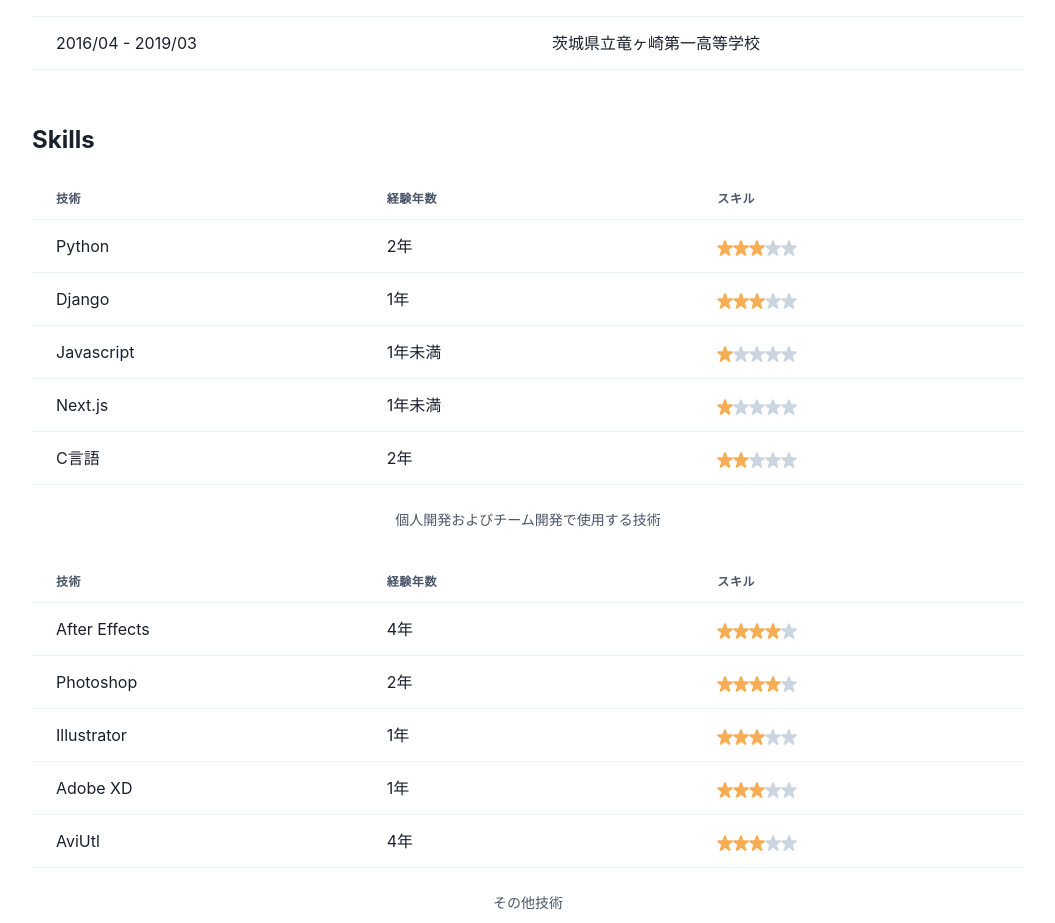
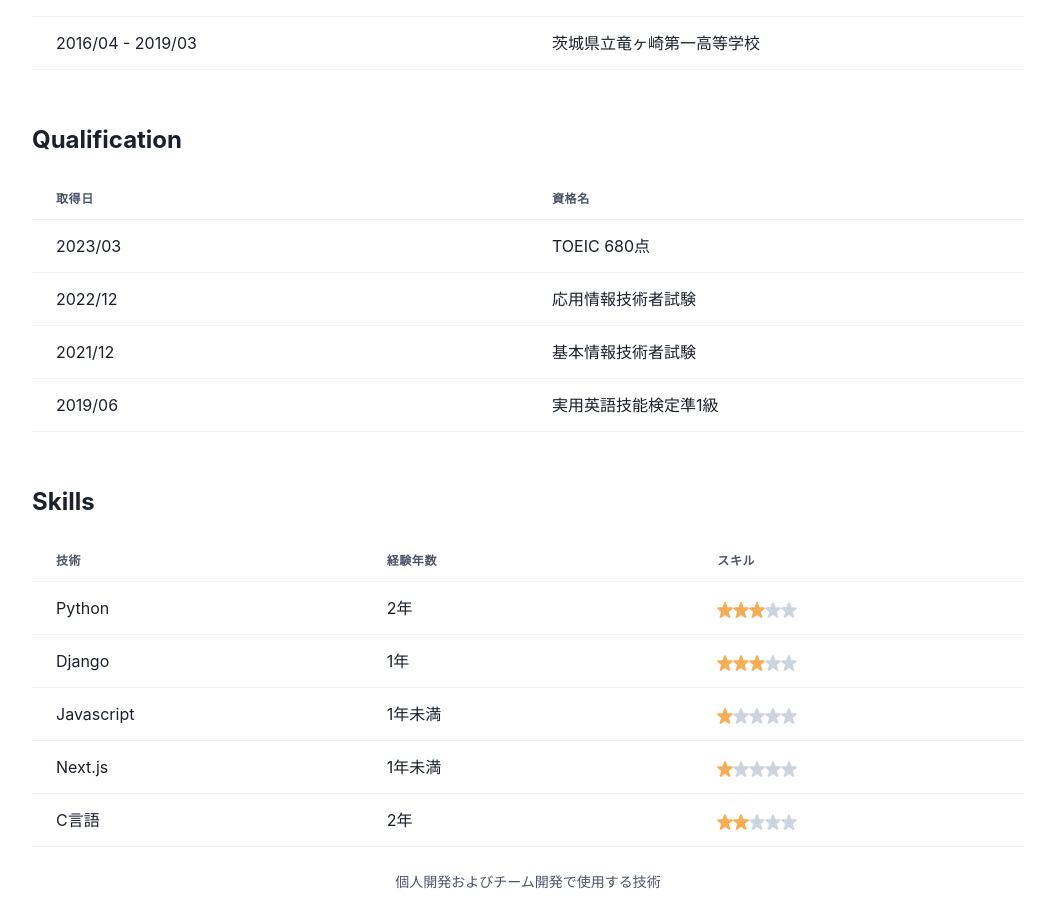
Before and after one commit to ssf2xguile/amr-portfolio, a Next.js app: page /profile in a window 1280 px wide. Shown: the part 1160-2083 px from the top of the page, without its empty margins (112-1167 px from the left). Built offline with nearby package versions, Linux system fonts and the light colour scheme.

Commit message:
資格情報を追加する
前のコミットで追加するのを忘れていた

```diff
--- /dev/null
+++ b/src/components/Qualification.tsx
@@ -0,0 +1,55 @@
+import {
+  Table,
+  Thead,
+  Tbody,
+  Tr,
+  Th,
+  Td,
+  TableContainer,
+  Heading,
+} from '@chakra-ui/react';
+import { FC } from 'react';
+
+const Qualification: FC = () => {
+  return (
+    <div>
+      <Heading as="h4" fontSize="2xl">
+        Qualification
+      </Heading>
+      <TableContainer>
+        <Table
+          variant="simple"
+          my={6}
+          __css={{ 'table-layout': 'fixed', width: 'full' }}
+        >
+          <Thead>
+            <Tr>
+              <Th>取得日</Th>
+              <Th>資格名</Th>
+            </Tr>
+          </Thead>
+          <Tbody>
+            <Tr>
+              <Td>2023/03</Td>
+              <Td>TOEIC 680点</Td>
+            </Tr>
+            <Tr>
+              <Td>2022/12</Td>
+              <Td>応用情報技術者試験</Td>
+            </Tr>
+            <Tr>
+              <Td>2021/12</Td>
+              <Td>基本情報技術者試験</Td>
+            </Tr>
+            <Tr>
+              <Td>2019/06</Td>
+              <Td>実用英語技能検定準1級</Td>
+            </Tr>
+          </Tbody>
+        </Table>
+      </TableContainer>
+    </div>
+  );
+};
+
+export default Qualification;
--- a/src/pages/profile.tsx
+++ b/src/pages/profile.tsx
@@ -20,6 +20,7 @@ import {
 } from '@chakra-ui/react';
 import Career from '@/components/Career';
 import Education from '@/components/Education';
+import Qualification from '@/components/Qualification';
 import HavingSkills from '@/components/HavingSkills';
 import { GithubIcon } from '@/components/GithubIcon';
 import { YouTubeIcon } from '@/components/YouTubeIcon';
@@ -78,11 +79,11 @@ const Profile: NextPage = () => {
             </Card>
           </Center>
           <VStack spacing='8'>
-          <Career />
-          <Education />
-          <HavingSkills />
+            <Career />
+            <Education />
+            <Qualification />
+            <HavingSkills />
           </VStack>
-
         </Container>
         <Footer />
       </Box>
```
